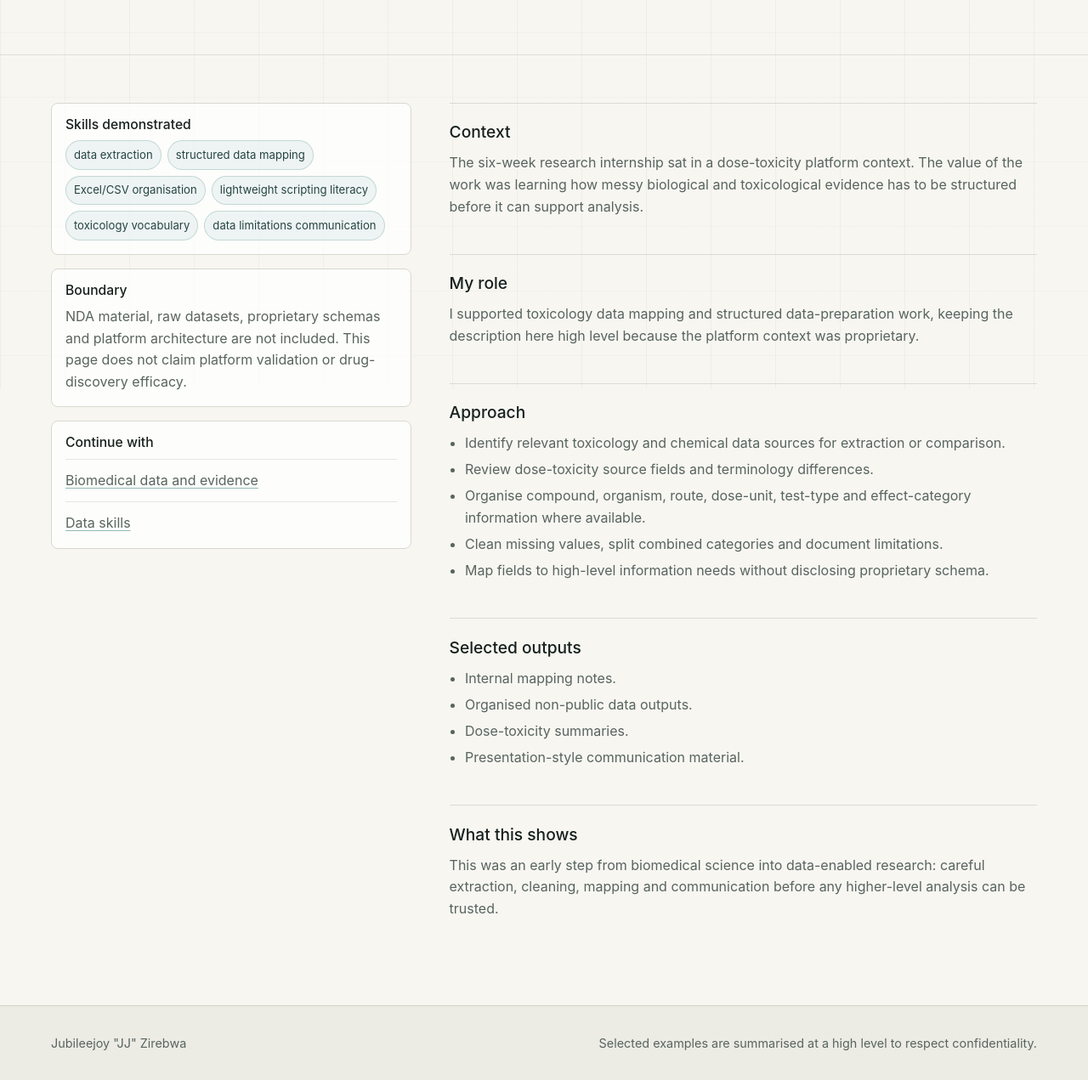
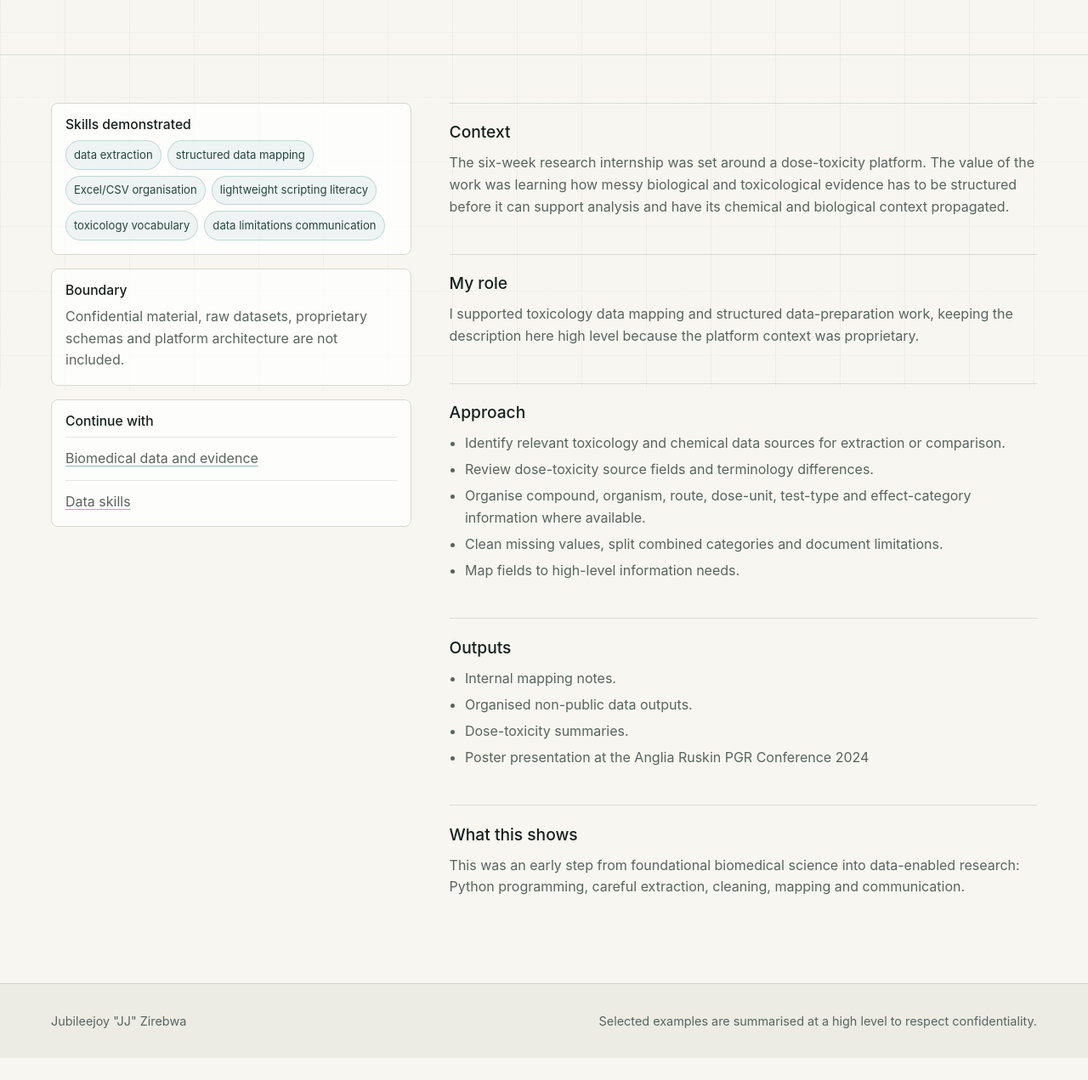
Before and after one commit to JJZirebwa/jjzirebwa-professional-portfolio, an Astro site in the folder site/: page /case-studies/consoneai-dioscor in a window 1280 px wide. Shown: the part 342-1613 px from the top of the page at 85% size. After the commit the page ends 1587 px from the top, so only its background shows below. Built offline with nearby package versions, Linux system fonts and the light colour scheme; Astro itself is replaced by a stand-in of ours; no server answers.

Commit message:
Tweaks to site language. (Basic)

```diff
--- a/site/src/pages/about.astro
+++ b/site/src/pages/about.astro
@@ -6,7 +6,7 @@ const academicRows = [
   ['Degree', 'BSc (Hons) Biomedical Science, Anglia Ruskin University, Cambridge.'],
   ['Status', 'Final-year student, expected graduation in July 2026.'],
   ['Placement year', 'Health Innovation East commercial placement, 2024-2025.'],
-  ['Academic record', 'Interim transcript records Level 4 and Level 5 performance, and confirmed Level 6 marks to date. Remaining final-trimester items are pending.']
+  ['Academic record', 'Interim transcript (available on request) records Level 4 and Level 5 performance, and confirmed Level 6 marks to date. Remaining final-trimester items are pending.']
 ];
 
 const themes = [
--- a/site/src/pages/case-studies/consoneai-dioscor.astro
+++ b/site/src/pages/case-studies/consoneai-dioscor.astro
@@ -4,7 +4,7 @@ import CaseStudyPage from '../../components/CaseStudyPage.astro';
 const sections = [
   {
     heading: 'Context',
-    body: 'The six-week research internship sat in a dose-toxicity platform context. The value of the work was learning how messy biological and toxicological evidence has to be structured before it can support analysis.'
+    body: 'The six-week research internship was set around a dose-toxicity platform. The value of the work was learning how messy biological and toxicological evidence has to be structured before it can support analysis and have its chemical and biological context propagated.'
   },
   {
     heading: 'My role',
@@ -17,21 +17,21 @@ const sections = [
       'Review dose-toxicity source fields and terminology differences.',
       'Organise compound, organism, route, dose-unit, test-type and effect-category information where available.',
       'Clean missing values, split combined categories and document limitations.',
-      'Map fields to high-level information needs without disclosing proprietary schema.'
+      'Map fields to high-level information needs.'
     ]
   },
   {
-    heading: 'Selected outputs',
+    heading: 'Outputs',
     items: [
       'Internal mapping notes.',
       'Organised non-public data outputs.',
       'Dose-toxicity summaries.',
-      'Presentation-style communication material.'
+      'Poster presentation at the Anglia Ruskin PGR Conference 2024'
     ]
   },
   {
     heading: 'What this shows',
-    body: 'This was an early step from biomedical science into data-enabled research: careful extraction, cleaning, mapping and communication before any higher-level analysis can be trusted.'
+    body: 'This was an early step from foundational biomedical science into data-enabled research: Python programming, careful extraction, cleaning, mapping and communication.'
   }
 ];
 ---
@@ -49,7 +49,7 @@ const sections = [
     'toxicology vocabulary',
     'data limitations communication'
   ]}
-  boundary="NDA material, raw datasets, proprietary schemas and platform architecture are not included. This page does not claim platform validation or drug-discovery efficacy."
+  boundary="Confidential material, raw datasets, proprietary schemas and platform architecture are not included."
   related={[
     { href: '/projects/', label: 'Biomedical data and evidence' },
     { href: '/skills/', label: 'Data skills' }
```
Also changed, not shown: professional-experience/consoneai-dioscor/README.md.
